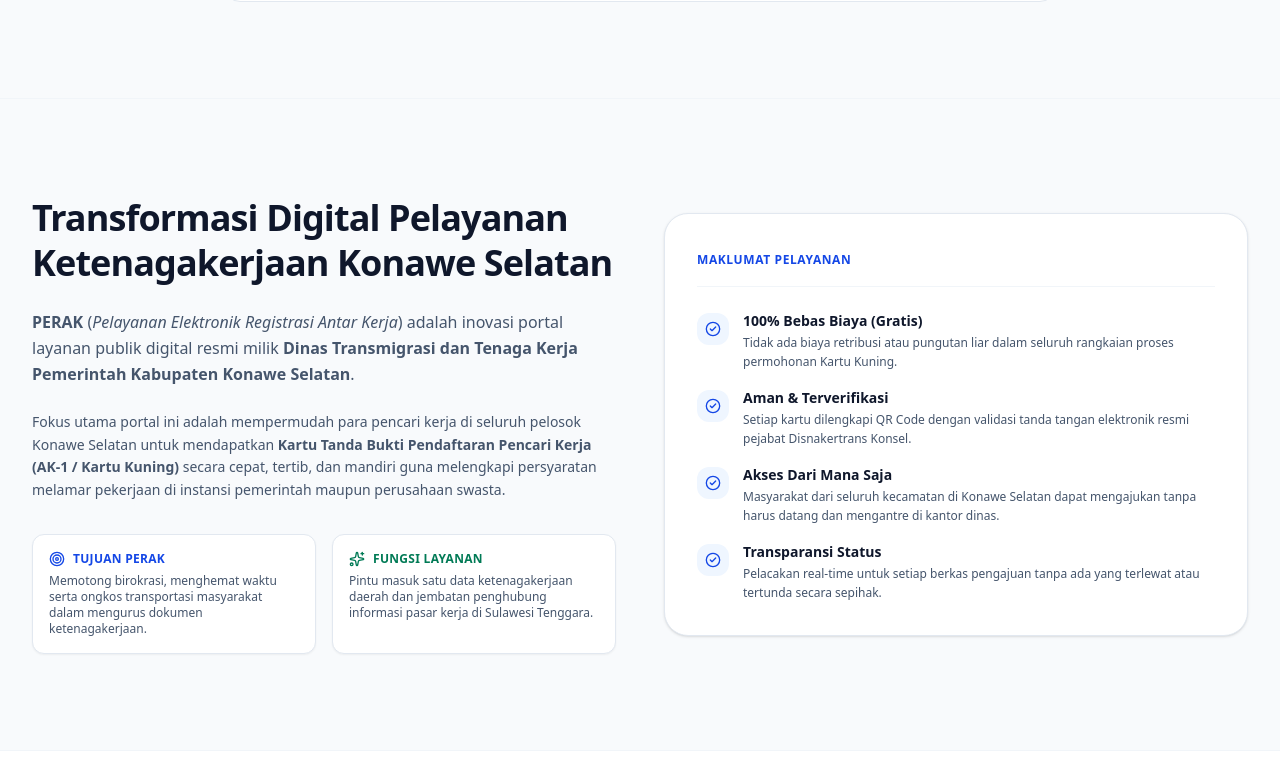
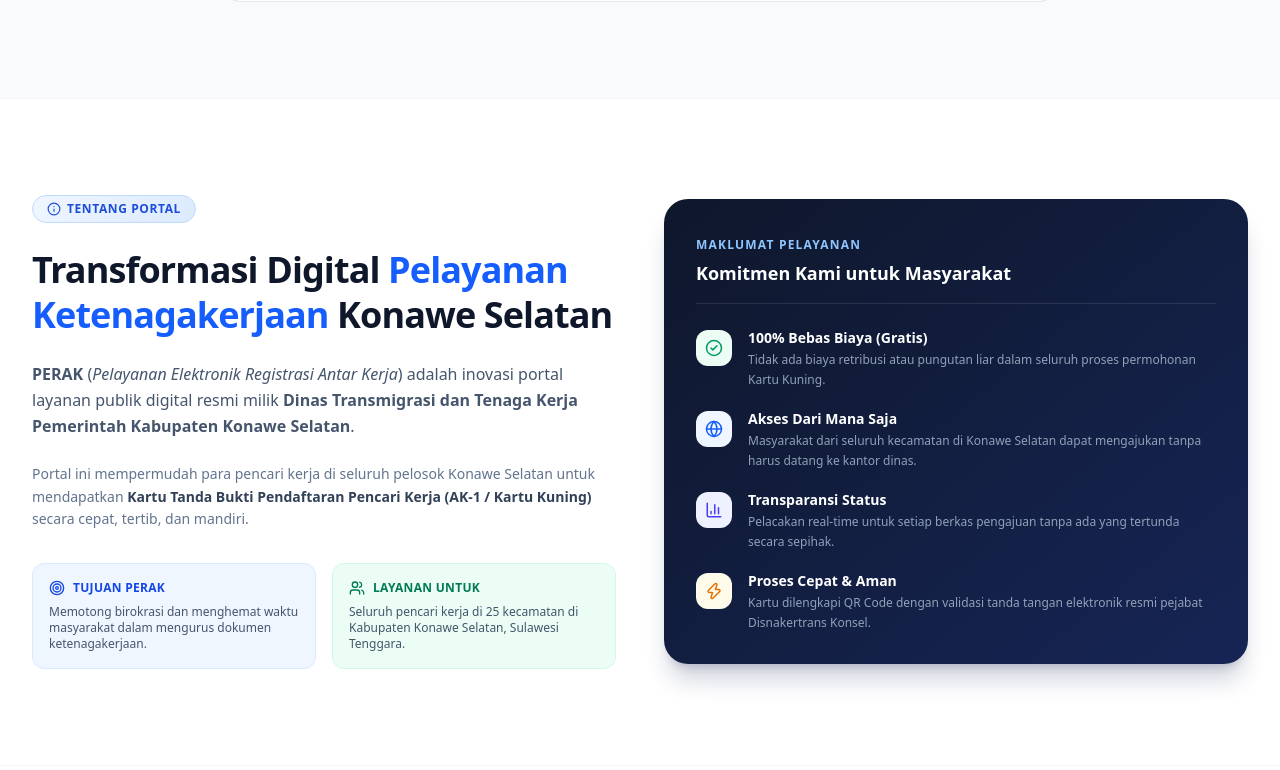
Before and after one commit to yat-to/perak2026, a Next.js app in the folder landingPage/: page / in a window 1280 px wide. Shown: the part 5290-6060 px from the top of the page. Built offline with nearby package versions, Linux system fonts and the light colour scheme; no server answers.

Commit message:
feat(about): enhance agency commitment section and service value highlights

```diff
--- a/landingPage/src/components/sections/AboutSection.tsx
+++ b/landingPage/src/components/sections/AboutSection.tsx
@@ -1,100 +1,126 @@
 'use strict';
 import React from 'react';
 import {
-  Building2,
   Target,
-  Sparkles,
-  ShieldCheck,
-  CheckCircle2,
-  Users2,
-  Award,
+  Zap,
+  CircleCheck,
+  Users,
+  Globe,
+  BarChart3,
+  Info,
 } from 'lucide-react';
 
-export default function AboutSection() {
-  const commitments = [
+const COMMITMENTS = [
   {
+    icon: CircleCheck,
     title: '100% Bebas Biaya (Gratis)',
-      desc: 'Tidak ada biaya retribusi atau pungutan liar dalam seluruh rangkaian proses permohonan Kartu Kuning.',
+    desc: 'Tidak ada biaya retribusi atau pungutan liar dalam seluruh proses permohonan Kartu Kuning.',
+    color: 'text-emerald-600',
+    bg: 'bg-emerald-50',
   },
   {
-      title: 'Aman & Terverifikasi',
-      desc: 'Setiap kartu dilengkapi QR Code dengan validasi tanda tangan elektronik resmi pejabat Disnakertrans Konsel.',
+    icon: Globe,
+    title: 'Akses Dari Mana Saja',
+    desc: 'Masyarakat dari seluruh kecamatan di Konawe Selatan dapat mengajukan tanpa harus datang ke kantor dinas.',
+    color: 'text-blue-600',
+    bg: 'bg-blue-50',
   },
   {
-      title: 'Akses Dari Mana Saja',
-      desc: 'Masyarakat dari seluruh kecamatan di Konawe Selatan dapat mengajukan tanpa harus datang dan mengantre di kantor dinas.',
+    icon: BarChart3,
+    title: 'Transparansi Status',
+    desc: 'Pelacakan real-time untuk setiap berkas pengajuan tanpa ada yang tertunda secara sepihak.',
+    color: 'text-indigo-600',
+    bg: 'bg-indigo-50',
   },
   {
-      title: 'Transparansi Status',
-      desc: 'Pelacakan real-time untuk setiap berkas pengajuan tanpa ada yang terlewat atau tertunda secara sepihak.',
+    icon: Zap,
+    title: 'Proses Cepat & Aman',
+    desc: 'Kartu dilengkapi QR Code dengan validasi tanda tangan elektronik resmi pejabat Disnakertrans Konsel.',
+    color: 'text-amber-600',
+    bg: 'bg-amber-50',
   },
 ];
 
+export default function AboutSection() {
   return (
-    <section id="tentang" className="py-16 lg:py-24 bg-slate-50 border-b border-slate-100">
+    <section id="tentang" className="py-16 lg:py-24 bg-white border-b border-slate-100">
       <div className="max-w-7xl mx-auto px-4 sm:px-6 lg:px-8">
-        <div className="grid grid-cols-1 lg:grid-cols-12 gap-12 items-center">
-          {/* Kolom Kiri: Penjelasan Portal */}
-          <div className="lg:col-span-6 space-y-6">
+        <div className="grid grid-cols-1 lg:grid-cols-2 gap-12 items-center">
+
+          {/* Kiri: Penjelasan */}
+          <div className="space-y-6">
+            <div className="section-badge">
+              <Info className="w-3.5 h-3.5" />
+              Tentang Portal
+            </div>
 
             <h2 className="text-2xl sm:text-3xl lg:text-4xl font-extrabold text-slate-900 tracking-tight leading-tight">
-              Transformasi Digital Pelayanan Ketenagakerjaan Konawe Selatan
+              Transformasi Digital{' '}
+              <span className="text-blue-600">Pelayanan Ketenagakerjaan</span>{' '}
+              Konawe Selatan
             </h2>
 
             <p className="text-sm sm:text-base text-slate-600 leading-relaxed">
-              <strong>PERAK</strong> (<em>Pelayanan Elektronik Registrasi Antar Kerja</em>) adalah inovasi portal layanan publik digital resmi milik <strong>Dinas Transmigrasi dan Tenaga Kerja Pemerintah Kabupaten Konawe Selatan</strong>.
+              <strong>PERAK</strong> (<em>Pelayanan Elektronik Registrasi Antar Kerja</em>) adalah inovasi portal layanan publik digital resmi milik{' '}
+              <strong>Dinas Transmigrasi dan Tenaga Kerja Pemerintah Kabupaten Konawe Selatan</strong>.
             </p>
 
-            <p className="text-xs sm:text-sm text-slate-600 leading-relaxed">
-              Fokus utama portal ini adalah mempermudah para pencari kerja di seluruh pelosok Konawe Selatan untuk mendapatkan <strong>Kartu Tanda Bukti Pendaftaran Pencari Kerja (AK-1 / Kartu Kuning)</strong> secara cepat, tertib, dan mandiri guna melengkapi persyaratan melamar pekerjaan di instansi pemerintah maupun perusahaan swasta.
+            <p className="text-xs sm:text-sm text-slate-500 leading-relaxed">
+              Portal ini mempermudah para pencari kerja di seluruh pelosok Konawe Selatan untuk mendapatkan{' '}
+              <strong className="text-slate-700">Kartu Tanda Bukti Pendaftaran Pencari Kerja (AK-1 / Kartu Kuning)</strong>{' '}
+              secara cepat, tertib, dan mandiri.
             </p>
 
-            {/* Tujuan & Fungsi Card */}
+            {/* Mini cards */}
             <div className="grid grid-cols-1 sm:grid-cols-2 gap-4 pt-2">
-              <div className="p-4 rounded-xl bg-white border border-slate-200 shadow-xs space-y-1.5">
+              <div className="p-4 rounded-xl bg-blue-50 border border-blue-100 space-y-2">
                 <div className="flex items-center gap-2 text-blue-700 font-bold text-xs uppercase tracking-wide">
                   <Target className="w-4 h-4" />
                   <span>Tujuan PERAK</span>
                 </div>
                 <p className="text-xs text-slate-600">
-                  Memotong birokrasi, menghemat waktu serta ongkos transportasi masyarakat dalam mengurus dokumen ketenagakerjaan.
+                  Memotong birokrasi dan menghemat waktu masyarakat dalam mengurus dokumen ketenagakerjaan.
                 </p>
               </div>
 
-              <div className="p-4 rounded-xl bg-white border border-slate-200 shadow-xs space-y-1.5">
+              <div className="p-4 rounded-xl bg-emerald-50 border border-emerald-100 space-y-2">
                 <div className="flex items-center gap-2 text-emerald-700 font-bold text-xs uppercase tracking-wide">
-                  <Sparkles className="w-4 h-4" />
-                  <span>Fungsi Layanan</span>
+                  <Users className="w-4 h-4" />
+                  <span>Layanan Untuk</span>
                 </div>
                 <p className="text-xs text-slate-600">
-                  Pintu masuk satu data ketenagakerjaan daerah dan jembatan penghubung informasi pasar kerja di Sulawesi Tenggara.
+                  Seluruh pencari kerja di 25 kecamatan di Kabupaten Konawe Selatan, Sulawesi Tenggara.
                 </p>
               </div>
             </div>
           </div>
 
-          {/* Kolom Kanan: Nilai Komitmen Pelayanan */}
-          <div className="lg:col-span-6 bg-white border border-slate-200 rounded-3xl p-6 sm:p-8 shadow-sm space-y-6">
-            <div className="border-b border-slate-100 pb-4">
-              <span className="text-xs font-bold text-blue-700 uppercase tracking-wider">
+          {/* Kanan: Maklumat */}
+          <div className="bg-gradient-to-br from-slate-900 to-blue-950 rounded-3xl p-7 sm:p-8 shadow-xl shadow-blue-950/20 space-y-6">
+            <div className="border-b border-white/10 pb-4">
+              <span className="text-xs font-bold text-blue-300 uppercase tracking-widest">
                 Maklumat Pelayanan
               </span>
+              <h3 className="text-lg font-bold text-white mt-1">
+                Komitmen Kami untuk Masyarakat
+              </h3>
             </div>
 
-            <div className="space-y-4">
-              {commitments.map((c, idx) => (
-                <div key={idx} className="flex items-start gap-3.5">
-                  <div className="w-8 h-8 rounded-xl bg-blue-50 text-blue-700 flex items-center justify-center shrink-0 mt-0.5">
-                    <CheckCircle2 className="w-4 h-4" />
+            <div className="space-y-5">
+              {COMMITMENTS.map((c, idx) => {
+                const Icon = c.icon;
+                return (
+                  <div key={idx} className="flex items-start gap-4">
+                    <div className={`w-9 h-9 rounded-xl ${c.bg} flex items-center justify-center shrink-0 mt-0.5`}>
+                      <Icon className={`w-4.5 h-4.5 ${c.color}`} />
                     </div>
                     <div>
-                    <h4 className="text-sm font-bold text-slate-900">{c.title}</h4>
-                    <p className="text-xs text-slate-600 mt-0.5 leading-relaxed">
-                      {c.desc}
-                    </p>
+                      <h4 className="text-sm font-bold text-white">{c.title}</h4>
+                      <p className="text-xs text-slate-400 mt-0.5 leading-relaxed">{c.desc}</p>
                     </div>
                   </div>
-              ))}
+                );
+              })}
             </div>
           </div>
         </div>
```
Lines whose indentation alone changed are shown as unchanged.
